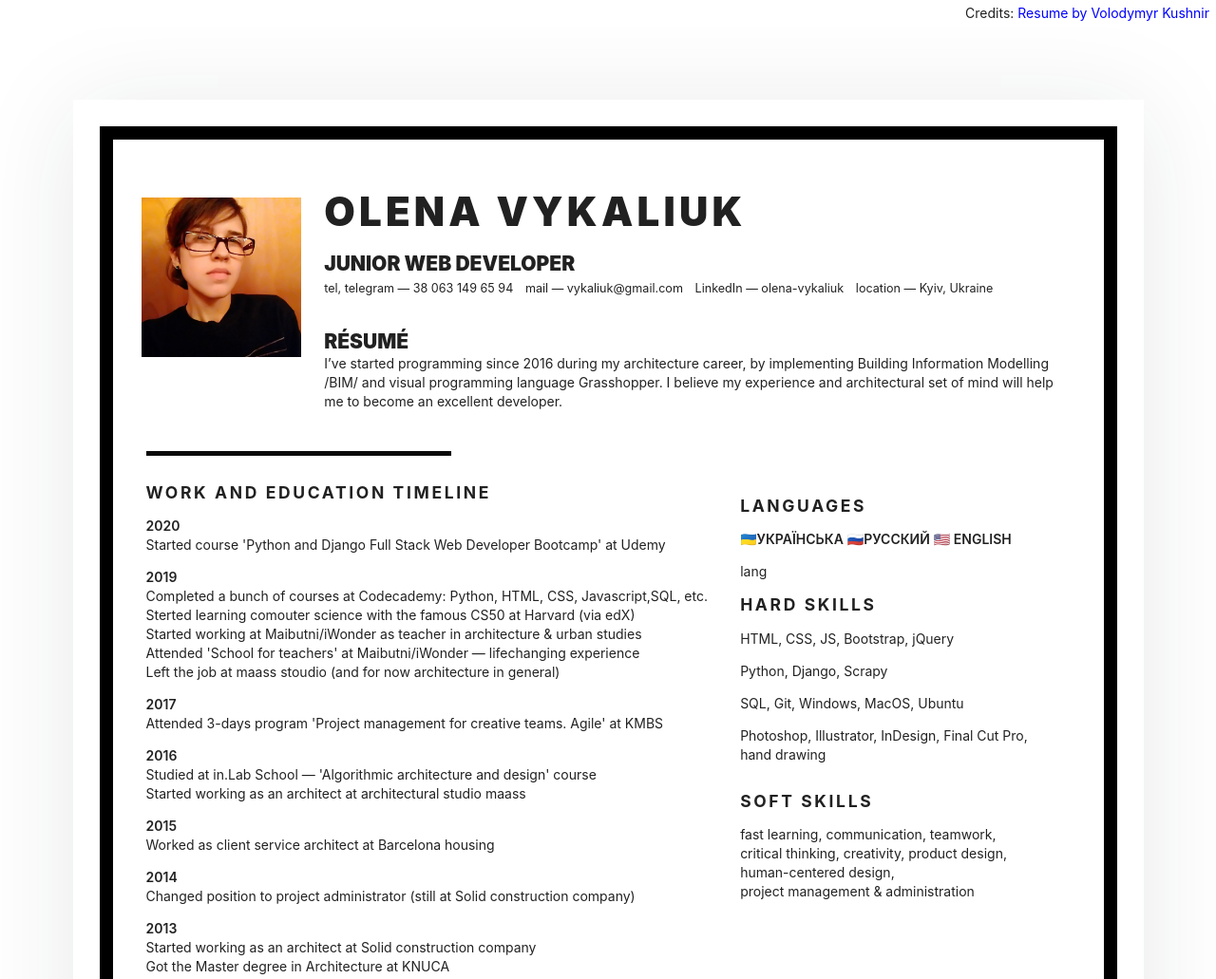
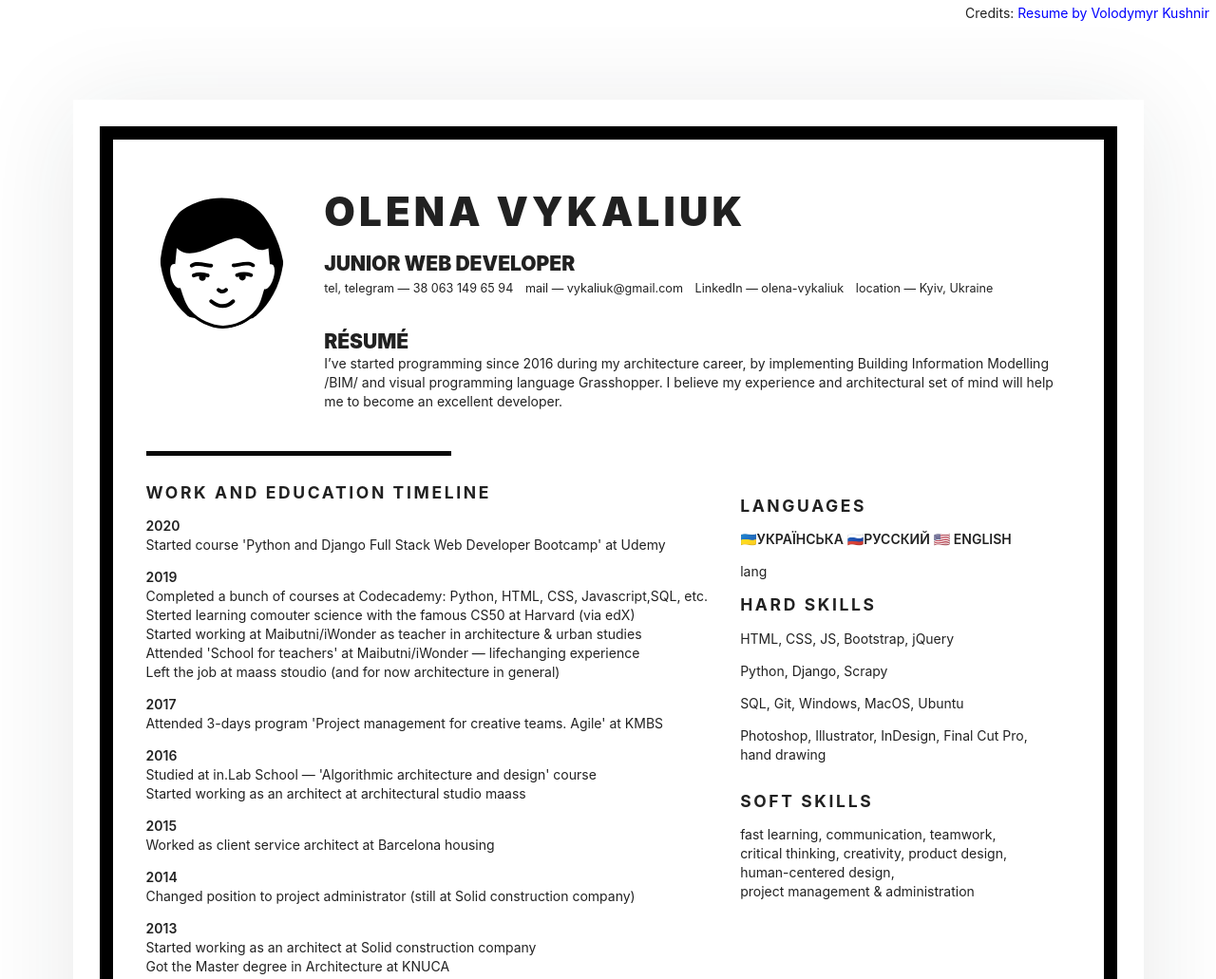
Before and after one commit to olena-olena/homepage, a plain HTML site: page index.html in a window 1280 px wide. Shown: the top 1031 px of the page at 95% size. Drawn offline with Linux system fonts and the light colour scheme.

Commit message:
Change avatar picture

```diff
--- a/assets/style/base.css
+++ b/assets/style/base.css
@@ -511,6 +511,7 @@ article {
   justify-content: center;
 }
 .avatar {
+  border-radius: 50%;
   padding-top: 1.9rem;
   position: relative;
   max-width: 12rem;
--- a/index.html
+++ b/index.html
@@ -48,9 +48,8 @@
               <div class="three wide center aligned column">
                 <!-- Avatar -->
                 <div class="avatar-wrapper">
-                  <object class="avatar" data="assets/media/1_square.jpg" role="img" aria-label="My profile picture"></object>
+                  <object class="avatar" data="assets/media/girl-face.svg" role="img" aria-label="My profile picture"></object>
                 </div>
-                <!-- <img src="media/1_square.jpg" alt=""> -->
               </div>
               <div class="thirteen wide column">
                 <div class="stackable grid">
@@ -176,7 +175,6 @@
         </div>
       </article>
     </main>
-    <!--
     <footer>
   		<em>
         <p>May look not so fancy</p>
@@ -187,6 +185,5 @@
       </em>
       <p>🖤</p>
   	</footer>
-    -->
   </body>
 </html>
```
Also changed, not shown: assets/media/girl-face.svg (added), 1 other file.
